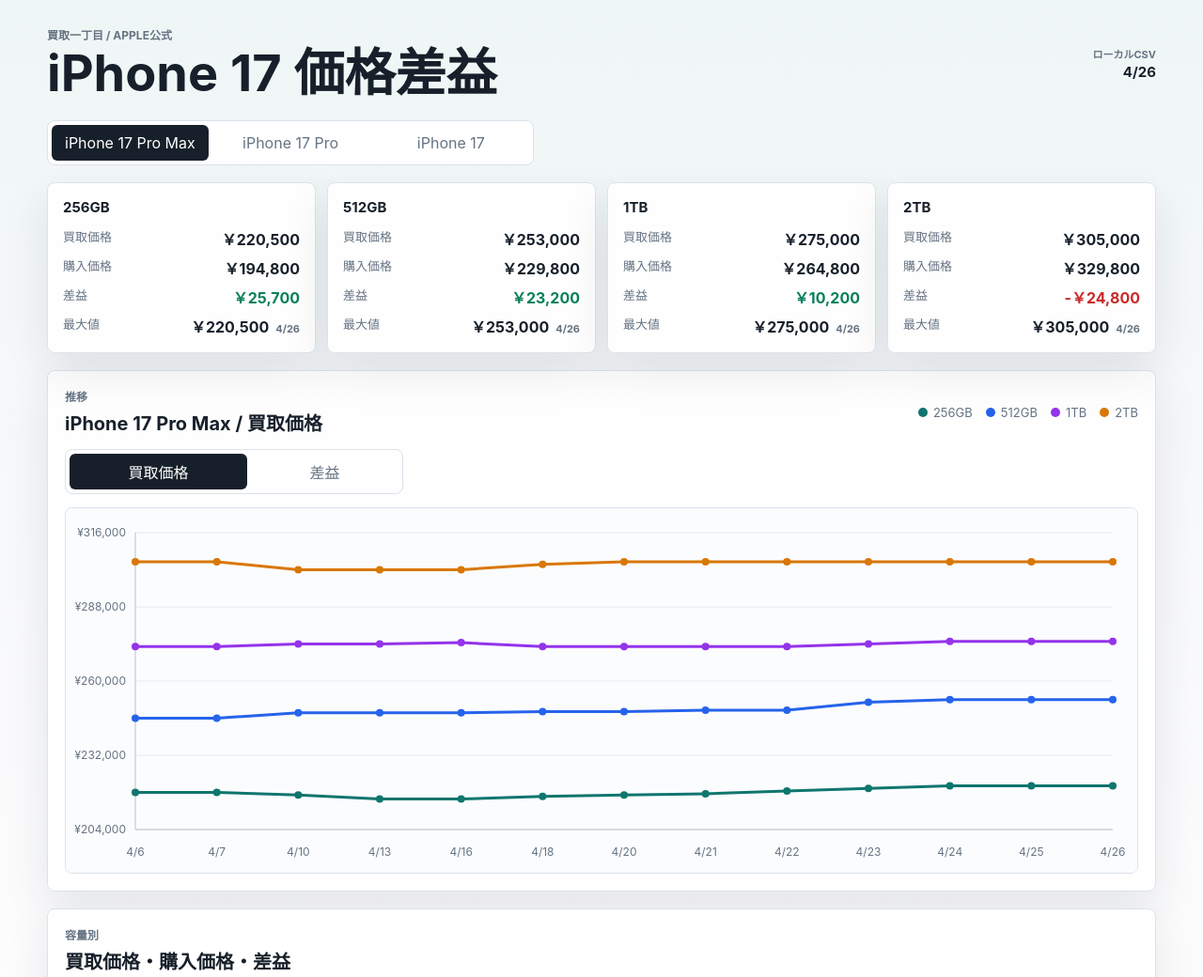
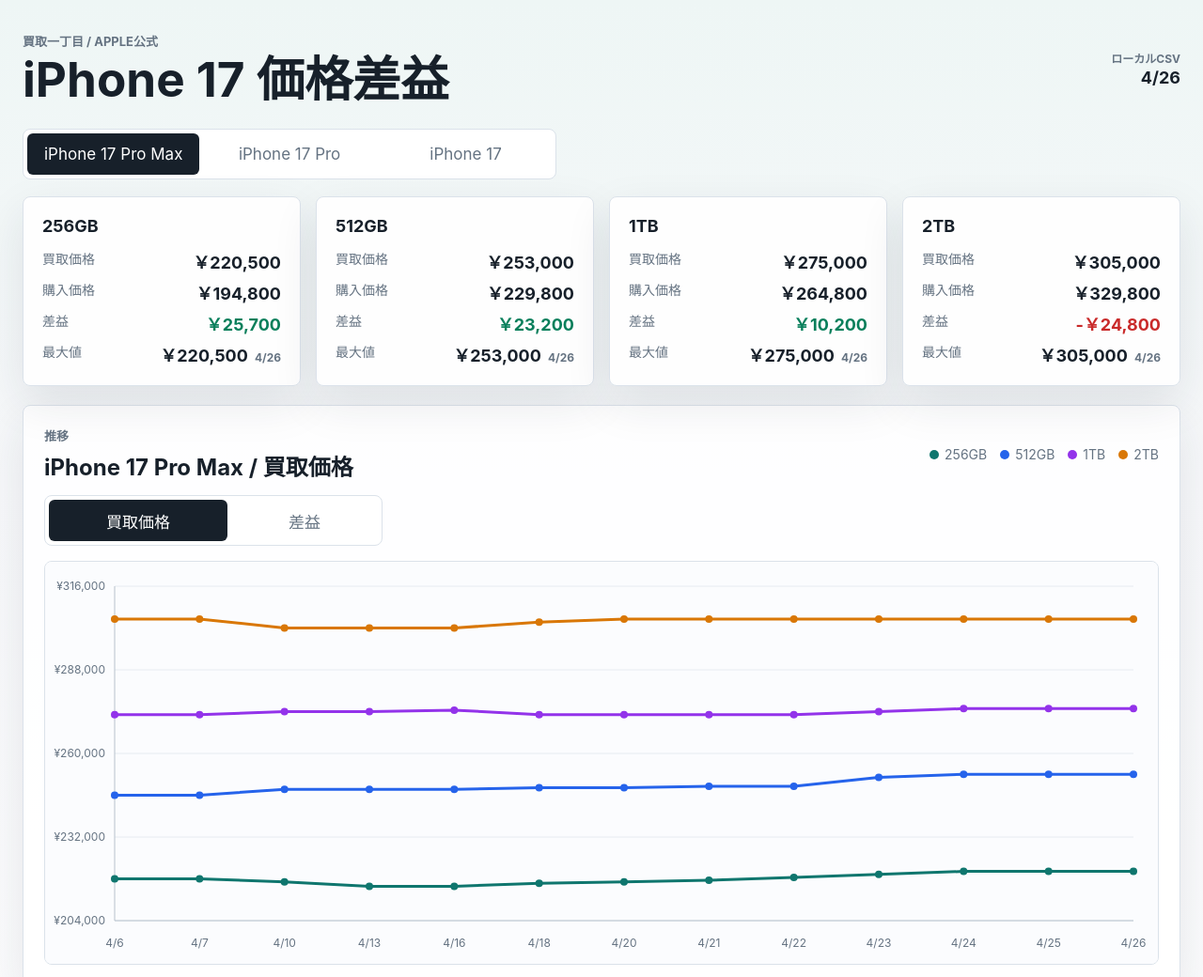
Before and after one commit to pittochan369-bot/iphone-price-dashboard, a plain HTML site: page index.html in a window 1280 px wide. Shown: the top 1040 px of the page at 94% size. Drawn offline with Linux system fonts and the light colour scheme; no server answers.

Commit message:
Increase desktop typography scale

```diff
--- a/index.html
+++ b/index.html
@@ -4,7 +4,7 @@
     <meta charset="utf-8">
     <meta name="viewport" content="width=device-width, initial-scale=1">
     <title>iPhone 17 買取価格ダッシュボード</title>
-    <link rel="stylesheet" href="styles.css?v=20260426-2">
+    <link rel="stylesheet" href="styles.css?v=20260430-1">
   </head>
   <body>
     <main class="shell">
--- a/styles.css
+++ b/styles.css
@@ -22,6 +22,7 @@
   background: linear-gradient(180deg, #eef6f5 0%, #f7f8fa 34%, #ffffff 100%);
   color: var(--ink);
   font-family: -apple-system, BlinkMacSystemFont, "Segoe UI", sans-serif;
+  font-size: 17px;
 }
 
 button,
@@ -30,9 +31,9 @@
 }
 
 .shell {
-  width: min(1180px, calc(100% - 32px));
+  width: min(1280px, calc(100% - 48px));
   margin: 0 auto;
-  padding: 28px 0 42px;
+  padding: 34px 0 52px;
 }
 
 .topbar,
@@ -45,13 +46,13 @@
 }
 
 .topbar {
-  margin-bottom: 22px;
+  margin-bottom: 26px;
 }
 
 .kicker {
   margin: 0 0 5px;
   color: var(--muted);
-  font-size: 12px;
+  font-size: 13px;
   font-weight: 700;
   letter-spacing: 0;
   text-transform: uppercase;
@@ -64,12 +65,12 @@
 }
 
 h1 {
-  font-size: clamp(30px, 5vw, 54px);
+  font-size: clamp(36px, 4vw, 60px);
   line-height: 1.04;
 }
 
 h2 {
-  font-size: 20px;
+  font-size: 24px;
 }
 
 .status {
@@ -85,13 +86,13 @@
 
 .status span {
   color: var(--muted);
-  font-size: 11px;
+  font-size: 12px;
   font-weight: 700;
 }
 
 .status strong {
   margin-top: 2px;
-  font-size: 15px;
+  font-size: 18px;
 }
 
 .controls {
@@ -114,8 +115,8 @@
 }
 
 .segmented button {
-  min-height: 38px;
-  padding: 0 14px;
+  min-height: 44px;
+  padding: 0 18px;
   border: 0;
   border-radius: 6px;
   background: transparent;
@@ -137,8 +138,8 @@
 .summary {
   display: grid;
   grid-template-columns: repeat(4, minmax(0, 1fr));
-  gap: 12px;
-  margin-bottom: 18px;
+  gap: 16px;
+  margin-bottom: 20px;
 }
 
 .card,
@@ -151,12 +152,12 @@
 }
 
 .card {
-  padding: 16px;
+  padding: 20px;
 }
 
 .card h3 {
-  margin: 0 0 12px;
-  font-size: 15px;
+  margin: 0 0 14px;
+  font-size: 18px;
 }
 
 .card dl {
@@ -168,11 +169,12 @@
 
 .card dt {
   color: var(--muted);
-  font-size: 13px;
+  font-size: 14px;
 }
 
 .card dd {
   margin: 0;
+  font-size: 18px;
   font-weight: 750;
   text-align: right;
 }
@@ -186,7 +188,7 @@
 
 .valueLine small {
   color: var(--muted);
-  font-size: 11px;
+  font-size: 12px;
   font-weight: 700;
 }
 
@@ -200,8 +202,8 @@
 
 .chartPanel,
 .tablePanel {
-  margin-top: 18px;
-  padding: 18px;
+  margin-top: 20px;
+  padding: 22px;
 }
 
 .legend {
@@ -210,7 +212,7 @@
   justify-content: flex-end;
   gap: 8px 14px;
   color: var(--muted);
-  font-size: 13px;
+  font-size: 14px;
 }
 
 .legend span {
@@ -226,8 +228,8 @@
 }
 
 .chartWrap {
-  height: 390px;
-  margin-top: 14px;
+  height: 430px;
+  margin-top: 16px;
   border: 1px solid var(--line);
   border-radius: 8px;
   background: #fbfcfe;
@@ -253,7 +255,7 @@
 
 th,
 td {
-  padding: 13px 12px;
+  padding: 15px 14px;
   border-bottom: 1px solid var(--line);
   text-align: right;
   white-space: nowrap;
@@ -270,7 +272,7 @@
 
 th {
   color: var(--muted);
-  font-size: 12px;
+  font-size: 13px;
   font-weight: 750;
 }
 
@@ -321,6 +323,7 @@
 @media (max-width: 560px) {
   body {
     background: #f5f8fa;
+    font-size: 15px;
   }
 
   .shell {
@@ -341,8 +344,20 @@
     font-size: 17px;
   }
 
+  .kicker {
+    font-size: 11px;
+  }
+
   .status {
     min-width: 0;
+  }
+
+  .status span {
+    font-size: 11px;
+  }
+
+  .status strong {
+    font-size: 15px;
   }
 
   .controls {
```
